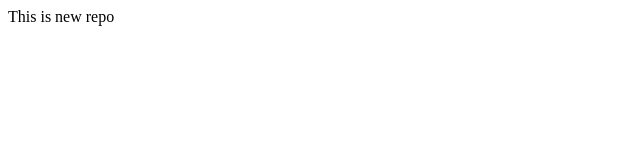
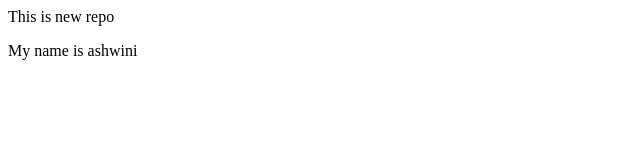
Before and after one commit to ashwini8698/localRepo, a plain HTML site: page index.html in a window 1280 px wide. Shown: the whole page, without its empty margins (0-640 px from the left). Drawn offline with Linux system fonts and the light colour scheme.

Commit message:
add new line

```diff
--- a/index.html
+++ b/index.html
@@ -1 +1,2 @@
 <p> This is new repo</p>
+<p>My name is ashwini</p>
```
